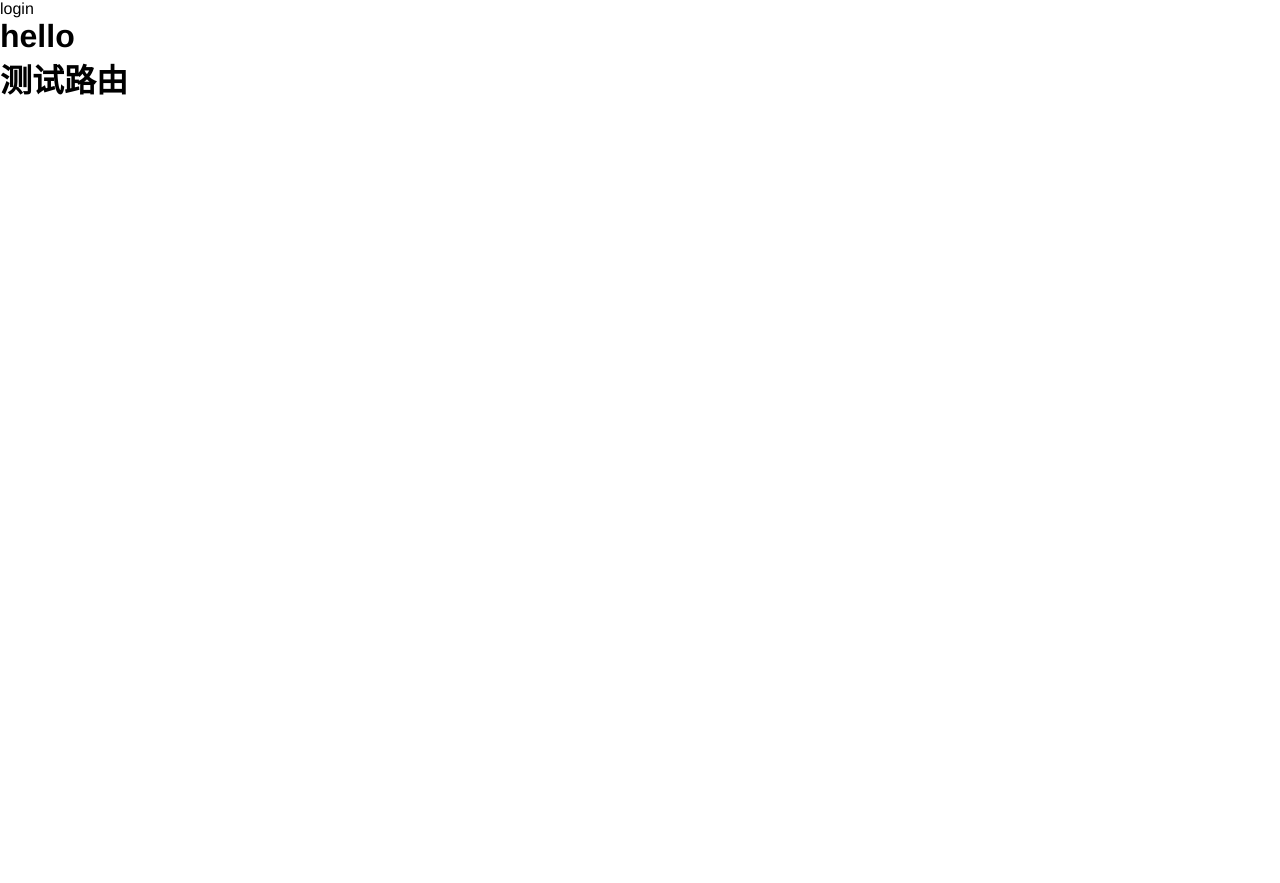
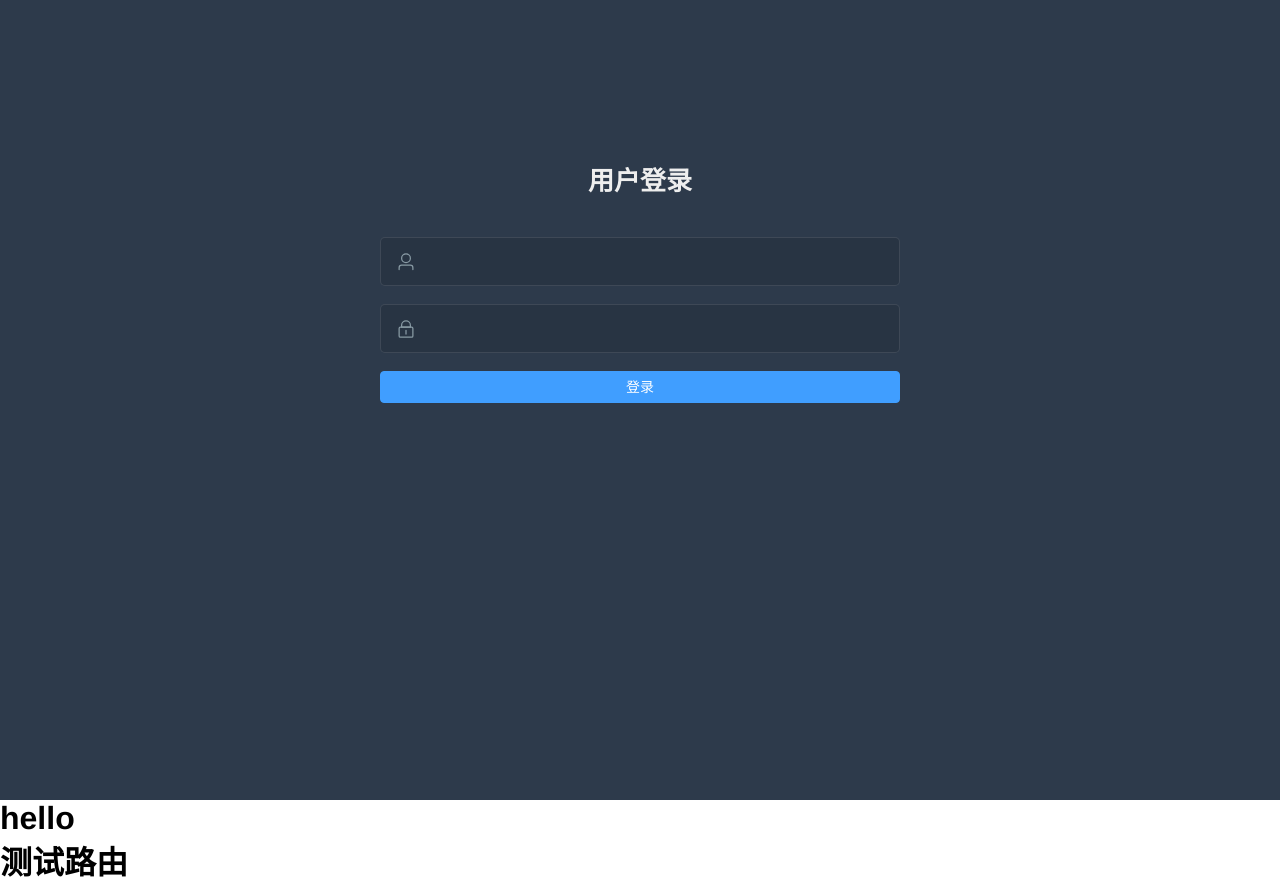
Before and after one commit to Longyorke/test-admin, a Vue app: page /#/login in a window 1280 px wide. Before the commit the page ends 800 px from the top, so only its background shows below. Built offline with nearby package versions, Linux system fonts and the light colour scheme.

Commit message:
feat: 创建用户登录的静态页面

```diff
--- a/src/views/login/index.vue
+++ b/src/views/login/index.vue
@@ -1,11 +1,145 @@
 <template>
-    <div>login</div>
+  <div class="login-container">
+    <!-- 从element-plus拿到表单代码 -->
+    <!-- 动态绑定属性model的内容为setup中设置的form变量 -->
+    <el-form :model="form" class="login-form">
+      <div class="title-container">
+        <h3 class="title">用户登录</h3>
+      </div>
+      <!-- 表单中每个表单输入项目 -->
+      <el-form-item>
+        <!-- icon图标：用户 -->
+        <el-icon :size="20" class="svg-container">
+          <User />
+        </el-icon>
+        <!-- 表单输入 -->
+        <el-input v-model="form.name" />
+      </el-form-item>
+      <el-form-item>
+        <!-- icon图标：密码锁 -->
+        <el-icon :size="20" class="svg-container">
+          <Lock />
+        </el-icon>
+        <el-input v-model="form.password" />
+      </el-form-item>
+      <el-button type="primary" class="login-button">登录</el-button>
+    </el-form>
+  </div>
 </template>
 
 <script setup>
-
+import { ref } from 'vue' // 从vue导入ref
+import { User, Lock } from '@element-plus/icons-vue' // 从element-plus引入编写图标
+// import { reactive } from "vue";
+// const user = reactive({ user_name: 'LongYorke', password: '123456', })
+const form = ref({ // vue3.0 ref只能创建基础类型vue3.2中使用ref创建对象底层实际上也会reactive进行实现
+  name: '',
+  password: ''
+})
 </script>
 
-<style>
+<style lang="scss" scoped>
+$bg: #2d3a4b;
+$dark_gray: #889aa4;
+$light_gray: #eee;
+$cursor: #fff;
 
+.login-container {
+  min-height: 100%;
+  width: 100%;
+  background-color: $bg;
+  overflow: hidden;
+
+  .login-form {
+    position: relative;
+    width: 520px;
+    max-width: 100%;
+    padding: 160px 35px 0;
+    margin: 0 auto;
+    overflow: hidden;
+
+    :deep(.el-form-item) {
+      border: 1px solid rgba(255, 255, 255, 0.1);
+      background: rgba(0, 0, 0, 0.1);
+      border-radius: 5px;
+      color: #454545;
+    }
+
+    :deep(.el-input) {
+      display: inline-block;
+      height: 47px;
+      width: 85%;
+
+      .el-input__wrapper {
+        background: transparent;
+        box-shadow: 0 0 0 0;
+        border: 0px;
+        -webkit-appearance: none;
+        border-radius: 0px;
+        padding: 12px 5px 12px 15px;
+        color: $light_gray;
+        height: 47px;
+        caret-color: $cursor;
+      }
+    }
+
+    .login-button {
+      width: 100%;
+      box-sizing: border-box;
+    }
+  }
+
+  .tips {
+    font-size: 16px;
+    line-height: 28px;
+    color: #fff;
+    margin-bottom: 10px;
+
+    span {
+      &:first-of-type {
+        margin-right: 16px;
+      }
+    }
+  }
+
+  .svg-container {
+    padding: 6px 5px 6px 15px;
+    color: $dark_gray;
+    vertical-align: middle;
+    display: inline-block;
+  }
+
+  .title-container {
+    position: relative;
+
+    .title {
+      font-size: 26px;
+      color: $light_gray;
+      margin: 0px auto 40px auto;
+      text-align: center;
+      font-weight: bold;
+    }
+
+    ::v-deep .lang-select {
+      position: absolute;
+      top: 4px;
+      right: 0;
+      background-color: white;
+      font-size: 22px;
+      padding: 4px;
+      border-radius: 4px;
+      cursor: pointer;
+    }
+  }
+
+  .show-pwd {
+    // position: absolute;
+    // right: 10px;
+    // top: 7px;
+    font-size: 16px;
+    color: $dark_gray;
+    cursor: pointer;
+    user-select: none;
+  }
+}
 </style>
```
Also changed, not shown: .eslintrc.js.
